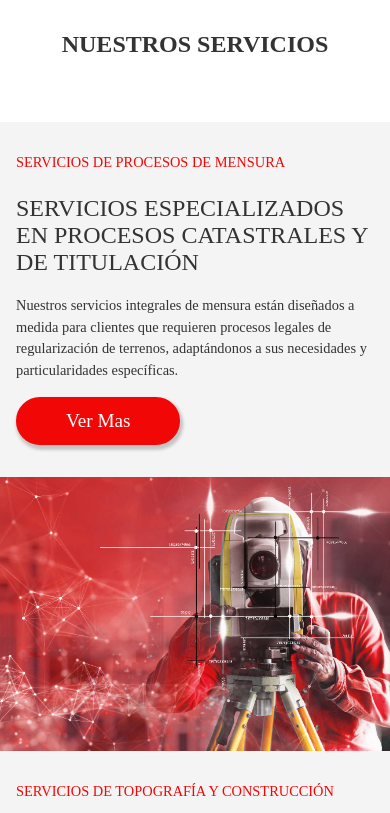
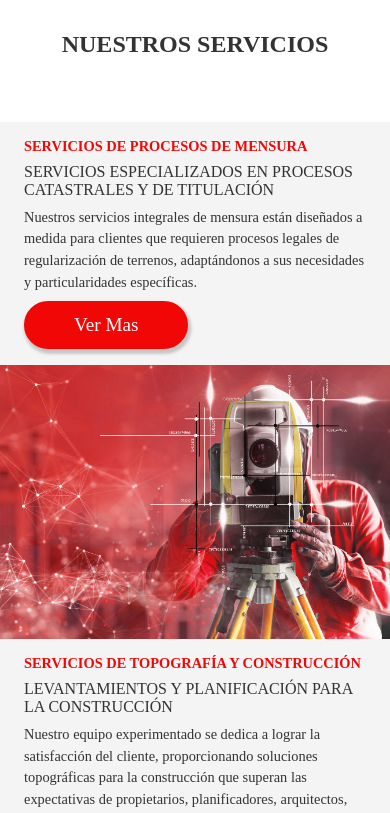
Before and after one commit to jordislpm/geomatic-d-pena, a Next.js app: page /home in a window 390 px wide. Shown: the part 1320-2133 px from the top of the page. Built offline with nearby package versions, Linux system fonts and the light colour scheme.

Commit message:
feat: improve styles and add google tag manager

```diff
--- a/app/layout.tsx
+++ b/app/layout.tsx
@@ -5,6 +5,7 @@ import "./globals.css";
 import Header from "@/components/layout/Header/Header";
 import Footer from "@/components/layout/Footer/Footer";
 import FloatingButton from "@/components/share/FloatingButton/FloatingButton";
+import Script from "next/script";
 
 
 const inter = Inter({ subsets: ["latin"] });
@@ -17,7 +18,7 @@ export const metadata: Metadata = {
   },
   description: 'Somos una destacada oficina de agrimensura comprometida con la excelencia en servicios topográficos y cartográficos. Nuestro equipo de expertos agrimensores ofrece soluciones precisas y confiables para proyectos de ingeniería, construcción, urbanismo y más. Con tecnología de vanguardia y un enfoque centrado en el cliente, garantizamos resultados sobresalientes y satisfacción en cada proyecto. Confía en nosotros para tus necesidades de levantamiento topográfico, delineación de terrenos, parcelación y todo lo relacionado con la georreferenciación. ¡Contáctanos hoy mismo para impulsar el éxito de tu proyecto con precisión y profesionalismo!',
   applicationName: 'Geomatic D\' Peña',
-  keywords: ['agrimensura', 'topografía', 'Las Terrenas', 'Samaná', 'República Dominicana', 'medición de terrenos', 'desarrollo inmobiliario', 'servicios profesionales', 'geodesia', 'cartografía', 'levantamientos topográficos', 'geomática', 'planificación urbana', 'georreferenciación', 'deslinde','saneamiento', 'curva de nivel', 'agrimensor', 'topografo'],
+  keywords: ['agrimensura', 'topografía', 'Las Terrenas', 'Samaná', 'República Dominicana', 'medición de terrenos', 'desarrollo inmobiliario', 'servicios profesionales', 'geodesia', 'cartografía', 'levantamientos topográficos', 'geomática', 'planificación urbana', 'georreferenciación', 'deslinde', 'saneamiento', 'curva de nivel', 'agrimensor', 'topografo'],
   authors: [{ name: 'Geomatic D\' Peña', url: 'https://geomaticdpena.com' }],
   creator: 'jordisdev.com',
   publisher: 'jordisdev.com',
@@ -45,13 +46,31 @@ export default function RootLayout({
   return (
     <html lang="es">
       <head>
-      <link rel="icon" href="/favicon.ico" sizes="any" />
+        <link rel="icon" href="/favicon.ico" sizes="any" />
+        <Script
+        id="gtm"
+        strategy="afterInteractive"
+        dangerouslySetInnerHTML={{
+          __html: `(function(w,d,s,l,i){w[l]=w[l]||[];w[l].push({'gtm.start':
+          new Date().getTime(),event:'gtm.js'});var f=d.getElementsByTagName(s)[0],
+          j=d.createElement(s),dl=l!='dataLayer'?'&l='+l:'';j.async=true;j.src=
+          'https://www.googletagmanager.com/gtm.js?id='+i+dl;f.parentNode.insertBefore(j,f);
+          })(window,document,'script','dataLayer','GTM-MTH2ZSH4');`
+        }}>
+
+        </Script>
+
+
+
+
+
+
       </head>
       <body className={``}>
         <Header />
         {children}
         <Footer />
-        <FloatingButton/>
+        <FloatingButton />
       </body>
     </html>
   );
--- a/components/Home/HomeServices/HomeServices.module.css
+++ b/components/Home/HomeServices/HomeServices.module.css
@@ -44,11 +44,12 @@
   display: flex;
   flex-direction: column;
   padding: 2rem 4rem 2rem 4rem;
+  justify-content: space-around;
 }
 
 .service__content h4 {
-  font-size: 0.9rem;
-  font-weight: 500;
+  font-size: 1rem;
+  font-weight: 800;
   color: var(--red-primary);
   margin-bottom: 1.5rem;
 }
@@ -61,9 +62,9 @@
 
 .service__content p {
   color: var(--black-primary);
-  margin-bottom: 1rem;
+  margin-bottom: 0.5rem;
   font-weight: 200;
-  font-size: 0.9rem;
+  font-size: 1rem;
   line-height: 1.5;
 }
 
@@ -89,3 +90,34 @@
         padding: 4rem 0rem;
       }
 }
+
+@media screen and (max-width: 1024px) {
+  .service__content {
+    display: flex;
+    flex-direction: column;
+    padding: 1rem 1.5rem 1rem 1.5rem;
+    justify-content: space-around;
+  }
+
+  .service__content h4 {
+    font-size: 0.9rem;
+    font-weight: 800;
+    color: var(--red-primary);
+    margin-bottom: 0.5rem;
+  }
+
+  .service__content h2 {
+    color: var(--black-primary);
+    font-weight: 500;
+    margin-bottom: 0.5rem;
+    font-size: 1rem;
+  }
+
+  .service__content p {
+    color: var(--black-primary);
+    margin-bottom: 0.5rem;
+    font-weight: 200;
+    font-size: 0.9rem;
+    line-height: 1.5;
+  }
+}
--- a/components/Home/HomeServices/HomeServices.tsx
+++ b/components/Home/HomeServices/HomeServices.tsx
@@ -36,7 +36,7 @@ function HomeServices() {
             </div>
             {servicesData.map((service, index) => (
                 <div key={service.title}
-                    className={`${index % 2 === 0 ? styles.service : styles.serviceReverse}`}>
+                    className={`${styles.service} ${index % 2 !== 0 ? styles.serviceReverse : ""}`}>
                     <Image
                         src={service.img}
                         alt={service.title}
--- a/components/layout/Footer/Footer.module.css
+++ b/components/layout/Footer/Footer.module.css
@@ -61,7 +61,7 @@ gap:1rem;
 .link {
     text-align: center;
     text-decoration: none;
-    font-size: 0.8rem;
+    font-size: 1rem;
     position: relative;
     font-weight: 200;
     color:var(--gray-light);
```
